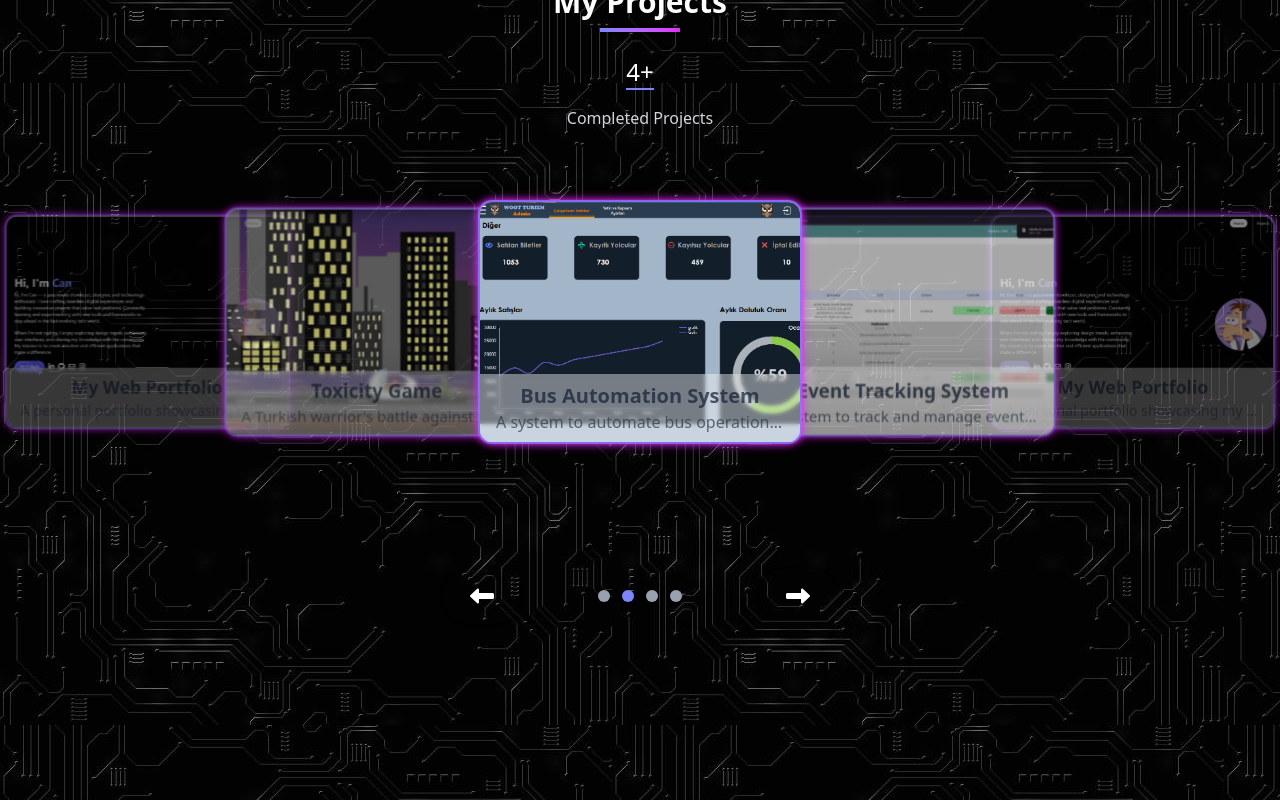
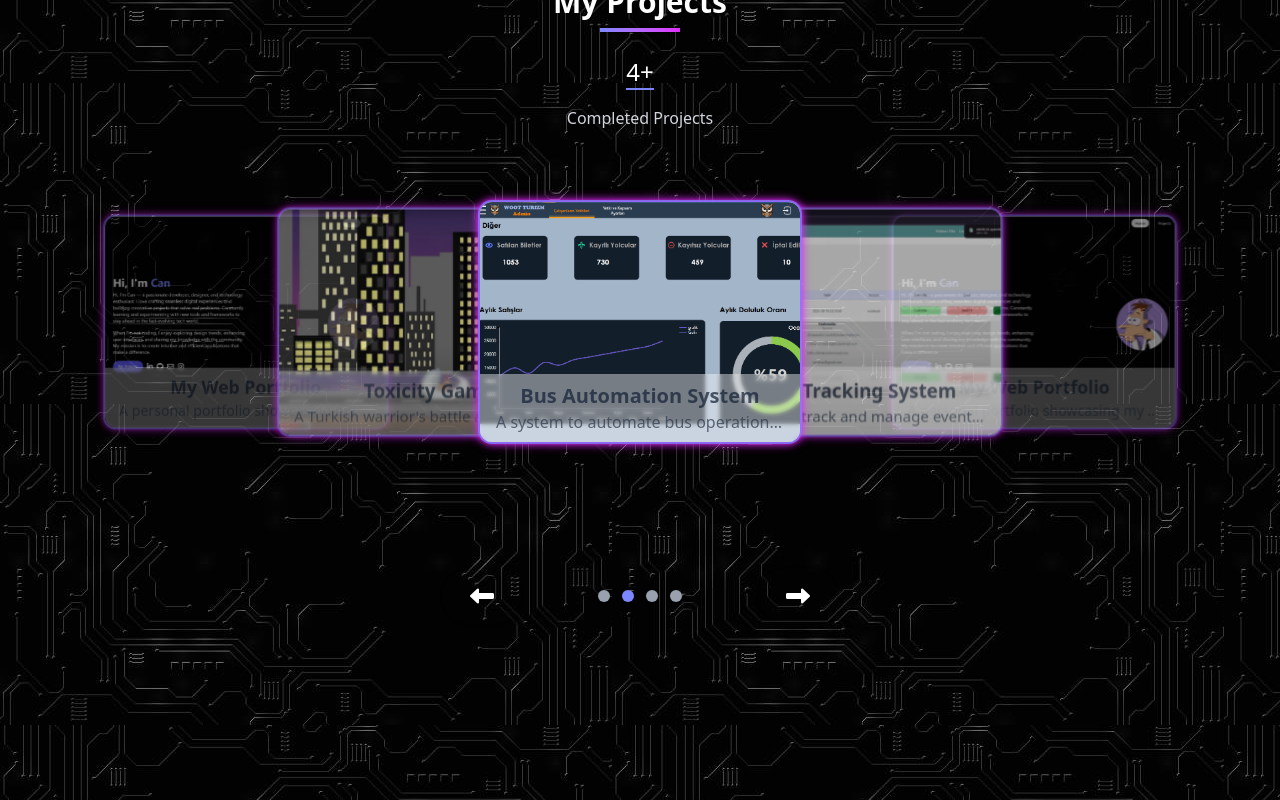
Before and after one commit to cwnnn/myWeb-portfolio, a Vue app: page / in a window 1280 px wide. Shown: the part 880-1680 px from the top of the page. Built offline with nearby package versions, Linux system fonts and the light colour scheme.

Commit message:
bug fixed

```diff
--- a/src/components/RcsHeader/RcsHeader.vue
+++ b/src/components/RcsHeader/RcsHeader.vue
@@ -14,7 +14,7 @@
     <ul v-if="isOpen" class="md:hidden">
       <li><router-link to="/" class="nav-link" exact-active-class="active" @click="isOpen = false">Home</router-link></li>
       <li><router-link to="/projects" class="nav-link" active-class="active" @click="isOpen = false">Projects</router-link></li>
-      <li><router-link to="/w" class="nav-link" active-class="active" @click="isOpen = false">About Me</router-link></li>
+      <li><router-link to="//aboutme" class="nav-link" active-class="active" @click="isOpen = false">About Me</router-link></li>
     </ul>
   </header>
 </template>
--- a/src/components/RcsResponsiveSlider/RcsResponsiveSlider.css
+++ b/src/components/RcsResponsiveSlider/RcsResponsiveSlider.css
@@ -2,10 +2,11 @@
 
 .rcs-slider {
   @apply w-full flex flex-col items-center;
+  overflow-x: hidden;
 }
 
 .rcs-slider--slides {
-  @apply relative w-80 h-96 flex items-center justify-center;
+  @apply relative w-80 h-96 flex items-center justify-center ;
 }
 
 .rcs-slider--card-wrapper {
--- a/src/components/RcsResponsiveSlider/RcsResponsiveSlider.vue
+++ b/src/components/RcsResponsiveSlider/RcsResponsiveSlider.vue
@@ -86,14 +86,16 @@ const getCardStyle = (offset: number) => {
   const zIndexes = [2, 5, 10, 5, 2]
   const opacities = [0.5, 0.7, 1, 0.7, 0.5]
   const scales = [0.88, 0.94, 1, 0.94, 0.88]
-  const translates = [-560, -280, 0, 280, 560] // px
+  const translates = ['-140%', '-70%', '0%', '70%', '140%']
+
 
   const idx = offset + 2 // -2 => 0, -1 => 1, 0 => 2, 1 => 3, 2 => 4
 
   return {
     zIndex: zIndexes[idx],
     opacity: opacities[idx],
-    transform: `scale(${scales[idx]}) translateX(${translates[idx]}px)`
+    transform: `scale(${scales[idx]}) translateX(${translates[idx]})`
+
   }
 }
 
```
